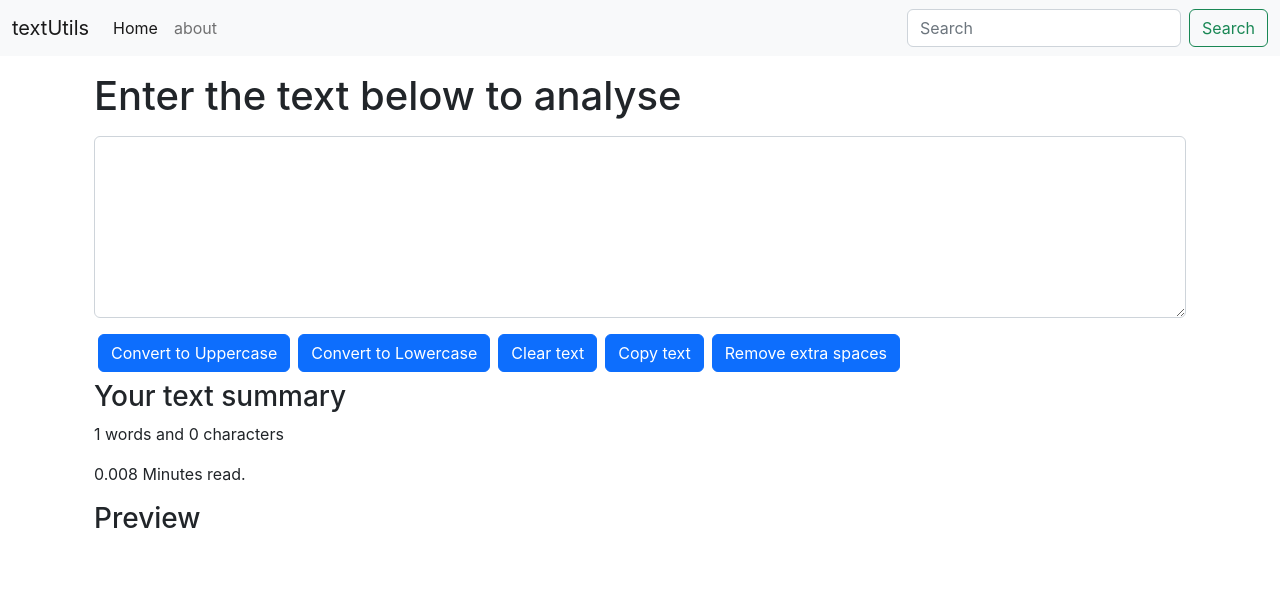
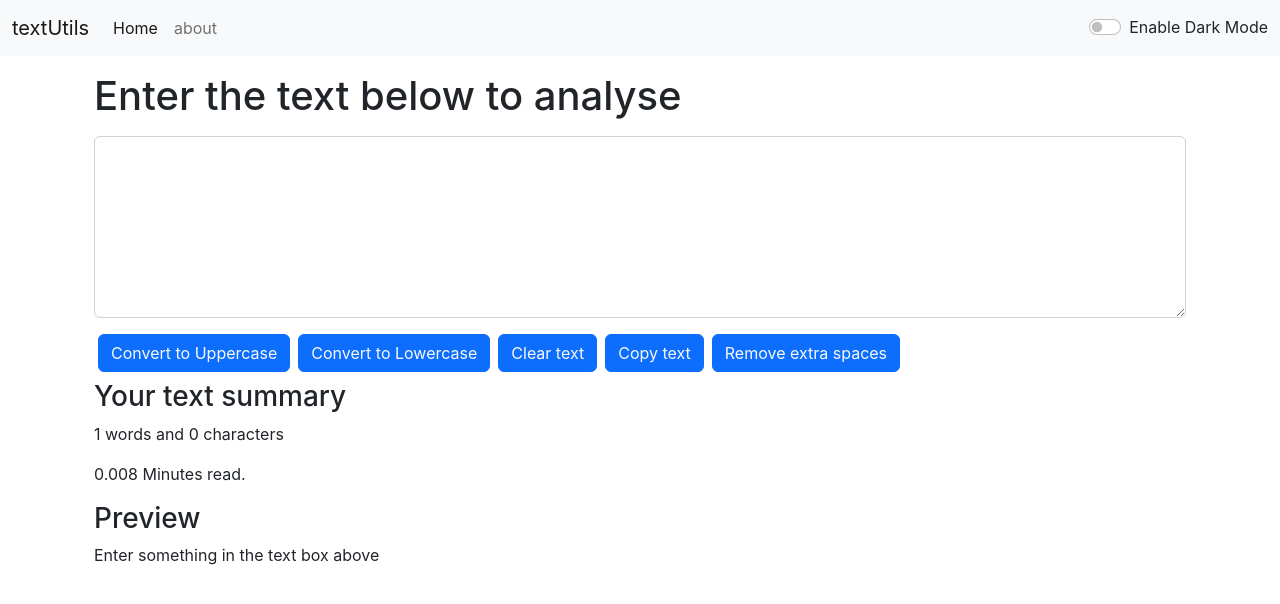
Before and after one commit to GauravBurande/react, a React (Create React App) app in the folder textutils/: page / in a window 1280 px wide. Shown: the top 604 px of the page. Built offline with nearby package versions, Linux system fonts and the light colour scheme.

Commit message:
updated(textutils) - added dark mode and more features

```diff
--- a/textutils/src/App.js
+++ b/textutils/src/App.js
@@ -1,14 +1,31 @@
+import React, { useState } from "react";
 import "./App.css";
 import Navbar from "./components/Navbar";
 import TextForm from "./components/TextForm";
 // import About from "./components/About";
 
 function App() {
+  const [mode, setMode] = useState('light');    // Whether dark mode is enabled or not
+  // const [textMode, setTExtMode] = useState('dark');   // Whether dark mode is enabled or not
+
+  const toggleMode = () => {
+    if (mode === 'light') {
+      setMode('dark');
+      // setTExtMode('light');
+      document.body.style.backgroundColor = '#212529';
+    } else {
+      setMode('light');
+      // setTExtMode('dark');
+      document.body.style.backgroundColor = 'white';
+    }
+  }
+
+
   return (
     <>
-      <Navbar title="textUtils"/>
+      <Navbar title="textUtils" mode={mode} toggleMode={toggleMode}/>
       <div className="container my-3">
-      <TextForm heading="Enter the text below to analyse"/>
+      <TextForm heading="Enter the text below to analyse" mode={mode}/>
       {/* <About/> */}
       </div>
     </>
--- a/textutils/src/components/Navbar.js
+++ b/textutils/src/components/Navbar.js
@@ -4,7 +4,7 @@
 export default function Navbar(props) {
     return (
         <>
-      <nav className="navbar navbar-expand-lg bg-light">
+            <nav className={`navbar navbar-expand-lg navbar-${props.mode} bg-${props.mode}`}>
                 <div className="container-fluid">
                     <a className="navbar-brand" href="/">
                         {props.title}
@@ -33,17 +33,21 @@
                                 </a>
                             </li>
                         </ul>
-            <form className="d-flex" role="search">
-              <input
-                className="form-control me-2"
-                type="search"
-                placeholder="Search"
-                aria-label="Search"
-              />
-              <button className="btn btn-outline-success" type="submit">
-                Search
-              </button>
-            </form>
+                        <div className={`form-check form-switch text-${props.mode === 'light'?'dark':'light'}`}>
+                            <input className="form-check-input" onClick={props.toggleMode} type="checkbox" role="switch" id="flexSwitchCheckDefault" />
+                            <label className="form-check-label" htmlFor="flexSwitchCheckDefault">Enable Dark Mode</label>
+                        </div>
+                        {/* <form className="d-flex" role="search"> */}
+                        {/* <input */}
+                        {/* className="form-control me-2" */}
+                        {/* type="search" */}
+                        {/* placeholder="Search" */}
+                        {/* aria-label="Search" */}
+                        {/* /> */}
+                        {/* <button className="btn btn-outline-success" type="submit"> */}
+                        {/* Search */}
+                        {/* </button> */}
+                        {/* </form> */}
                     </div>
                 </div>
             </nav>
--- a/textutils/src/components/TextForm.js
+++ b/textutils/src/components/TextForm.js
@@ -40,25 +40,25 @@
     return (
     <>
     <div className="container">
-    <h1>{props.heading}</h1>
+    <h1 className={`text-${props.mode === 'light'?'dark':'light'}`}>{props.heading}</h1>
       <div>
             <div className="mb-3 my-3">
               <textarea className="form-control" value={text} onChange={handleOnChange} id="myBox" rows="7"></textarea>
             </div>
-            <button className="btn btn-primary mx-1" onClick={handleUpClick}>Convert to Uppercase</button>
-            <button className="btn btn-primary mx-1" onClick={handleLoClick}>Convert to Lowercase</button>
-            <button className="btn btn-primary mx-1" onClick={handleClearClick}>Clear text</button>
-            <button className="btn btn-primary mx-1" onClick={handleCopy}>Copy text</button>
-            <button className="btn btn-primary mx-1" onClick={handleExtraSpaces}>Remove extra spaces</button>
+            <button className={`btn btn-primary mx-1 text-${props.mode}`} onClick={handleUpClick}>Convert to Uppercase</button>
+            <button className={`btn btn-primary mx-1 text-${props.mode}`} onClick={handleLoClick}>Convert to Lowercase</button>
+            <button className={`btn btn-primary mx-1 text-${props.mode}`} onClick={handleClearClick}>Clear text</button>
+            <button className={`btn btn-primary mx-1 text-${props.mode}`} onClick={handleCopy}>Copy text</button>
+            <button className={`btn btn-primary mx-1 text-${props.mode}`} onClick={handleExtraSpaces}>Remove extra spaces</button>
       </div>
     </div>
 
-    <div className="container my-2">
+    <div className={`container my-2 text-${props.mode === 'light'?'dark':'light'}`}>
         <h3>Your text summary</h3>
         <p>{text.split(' ').length} words and {text.length} characters</p>
         <p>{0.008 * text.split(' ').length} Minutes read.</p>
         <h3>Preview</h3>
-        <p>{text}</p>
+        <p>{text.length>0?text:'Enter something in the text box above'}</p>
     </div>
     </>
   );
```
Lines whose indentation alone changed are shown as unchanged.
